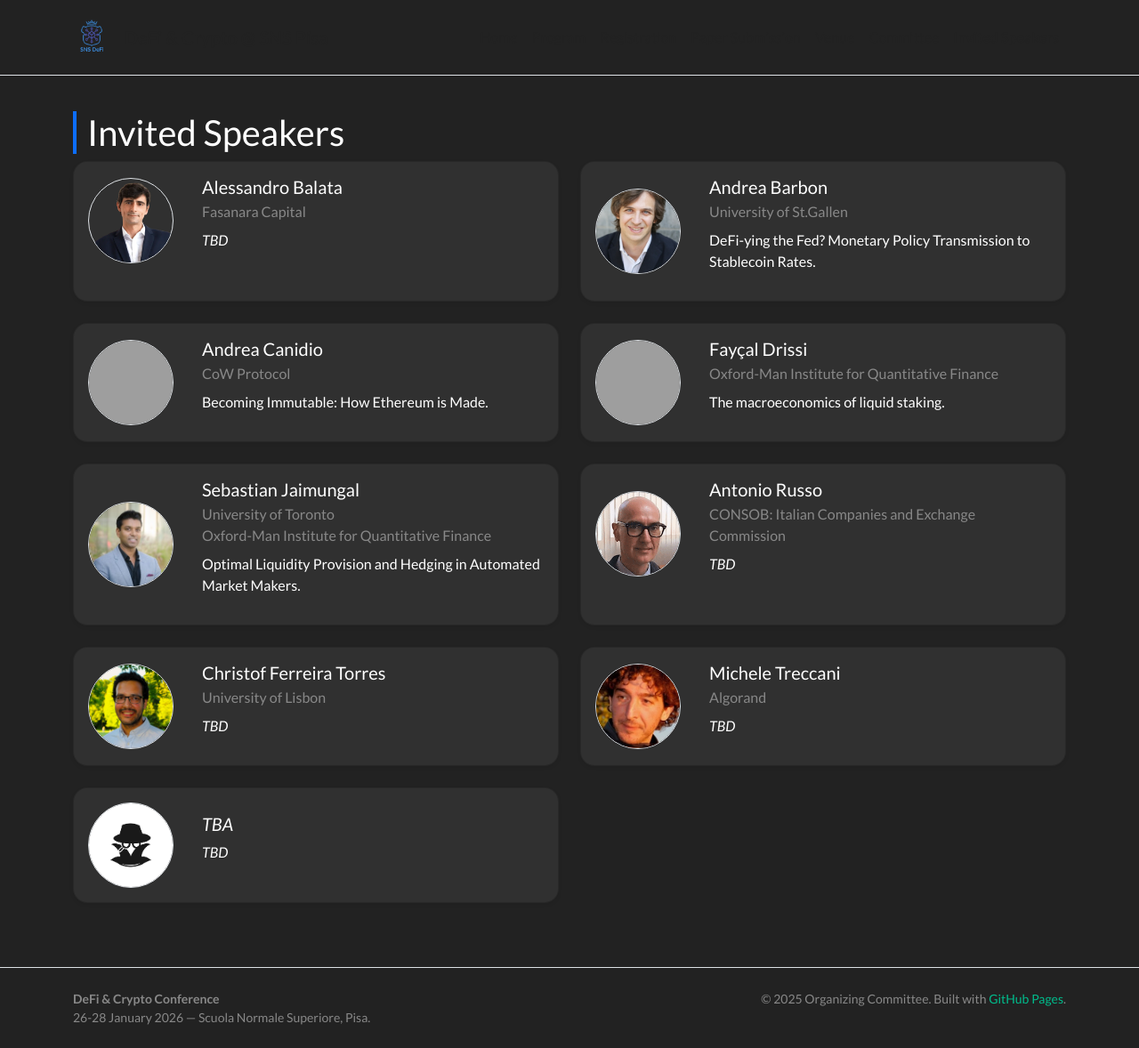
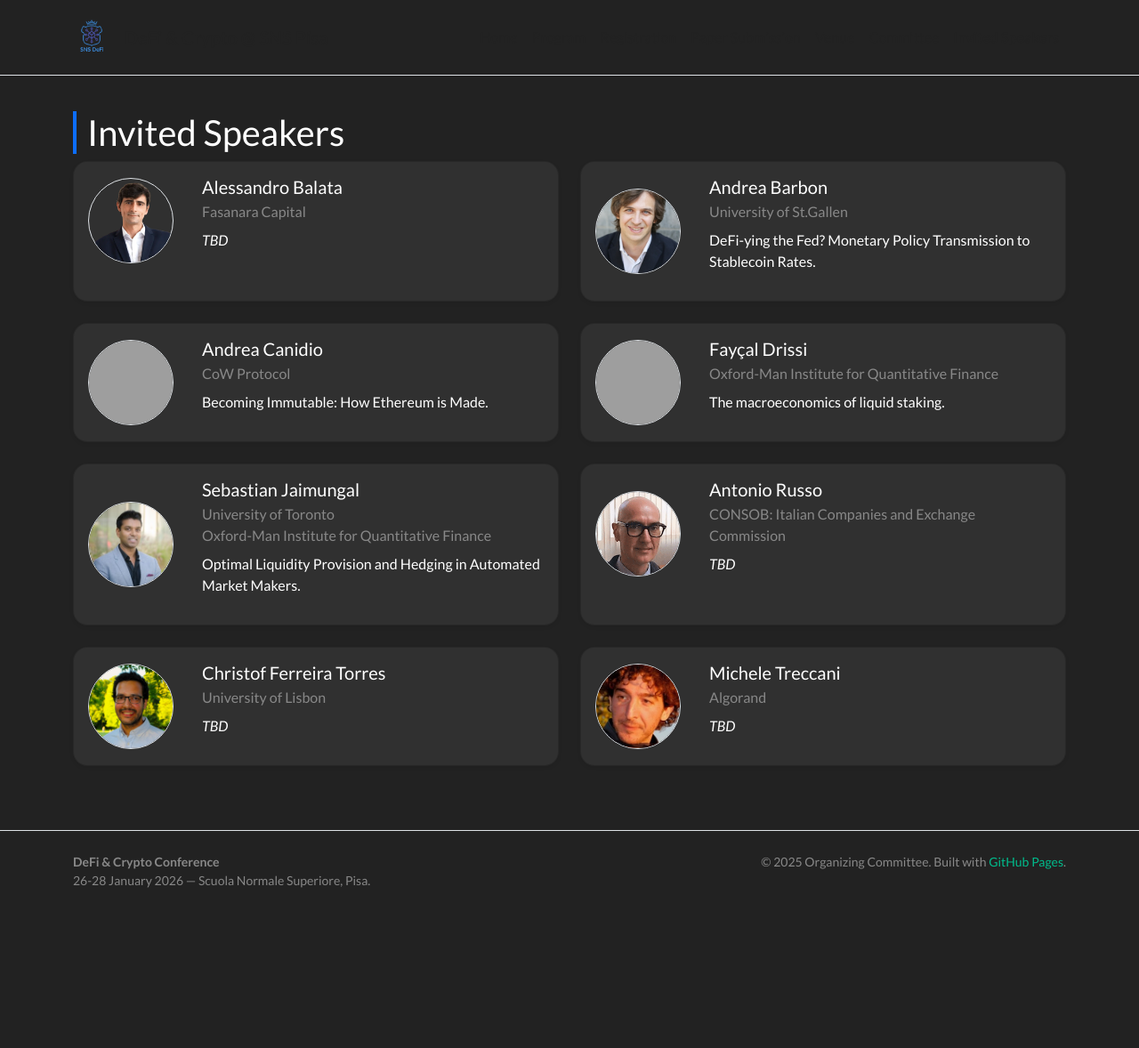
Before and after one commit to sns-defi/sns-defi.github.io, a Jekyll site: the page built from speakers.md, in a window 1280 px wide and 1178 px high, cut to the strip 0-1178 px from the top of the window. Shown: the whole strip at 89% size. Built offline with Jekyll 4.4.1, drawn with Linux system fonts in a browser that asks for light colours; nearby versions of some CDN libraries; grey boxes are pictures that could not be loaded.

Commit message:
Update speakers.yml

```diff
--- a/_data/speakers.yml
+++ b/_data/speakers.yml
@@ -46,9 +46,3 @@
   image: "/assets/img/speakers/treccani.jpeg"
   bio: |
     <em>TBD</em>
-
-- name: "<em>TBA</em>"
-  affiliation: ""
-  image: "/assets/img/speakers/tba.jpg"
-  bio: |
-    <em>TBD</em>
```
